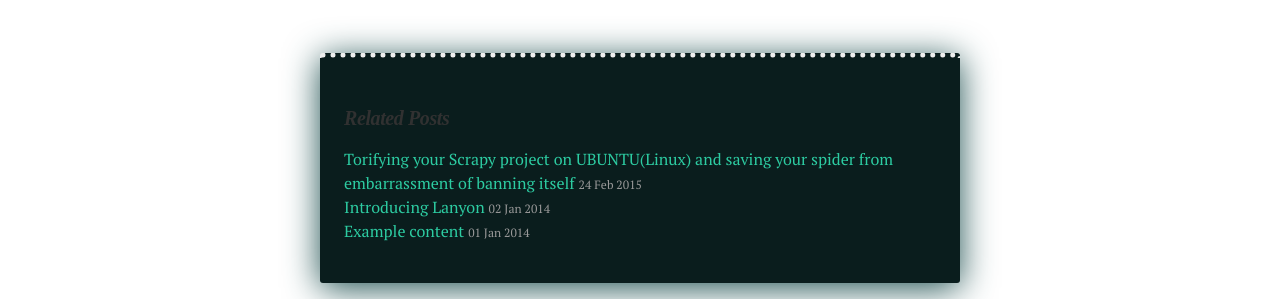
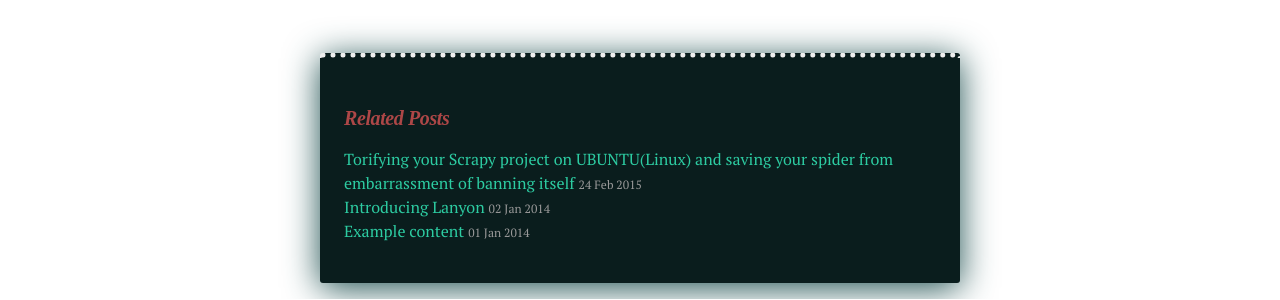
Before and after one commit to DharmeshPandav/dharmeshpandav.github.io, a Jekyll site: the page built from _posts/2014-09-25-Hello jekyll.md, in a window 1280 px wide. Shown: the part 485-785 px from the top of the page. Built offline with Jekyll 4.4.1, drawn with Linux system fonts in a browser that asks for light colours; nearby versions of some CDN libraries; Markdown is read by kramdown in place of the engine named in the settings.

Commit message:
Formatting  landing page

```diff
--- a/public/css/custom.css
+++ b/public/css/custom.css
@@ -48,7 +48,7 @@
     font-family: cursive;
     font-style: italic;
     font-weight: bold;
-    color:#AD4747;
+
 }
 
 .inline-title-post {
@@ -56,6 +56,7 @@
     font-family: cursive;
     font-style: italic;
     font-weight: bold;
+    color:#AD4747;
 }
 
 .tag-icon-prefix {
```
